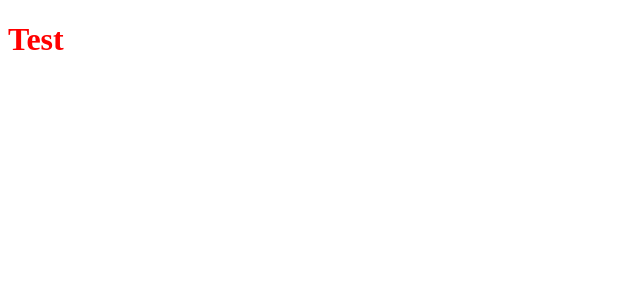
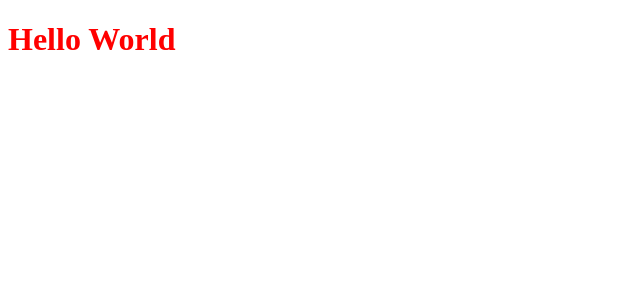
Before and after one commit to VictorKong21/reborn-app, a React (Create React App) app: page / in a window 1280 px wide. Shown: the top 300 px of the page, without its empty margins (0-640 px from the left). Built offline with nearby package versions, Linux system fonts and the light colour scheme; the HTML template or start-up script is replaced by a standard one.

Commit message:
file setup

```diff
--- /dev/null
+++ b/src/App.jsx
@@ -0,0 +1,7 @@
+import React from "react";
+
+function App() {
+  return <h1>Hello World</h1>;
+}
+
+export default App;
--- a/src/index.js
+++ b/src/index.js
@@ -1,10 +1,7 @@
 import React from "react";
 import ReactDOM from "react-dom/client";
+import App from "./App";
 import "./index.css";
 
 const root = ReactDOM.createRoot(document.getElementById("root"));
-root.render(
-  <React.StrictMode>
-    <h1>Test</h1>
-  </React.StrictMode>
-);
+root.render(<App />);
```
Also changed, not shown: package.json (+7 -0 lines), 1 other file (tests, documents, lock files or other folders).
